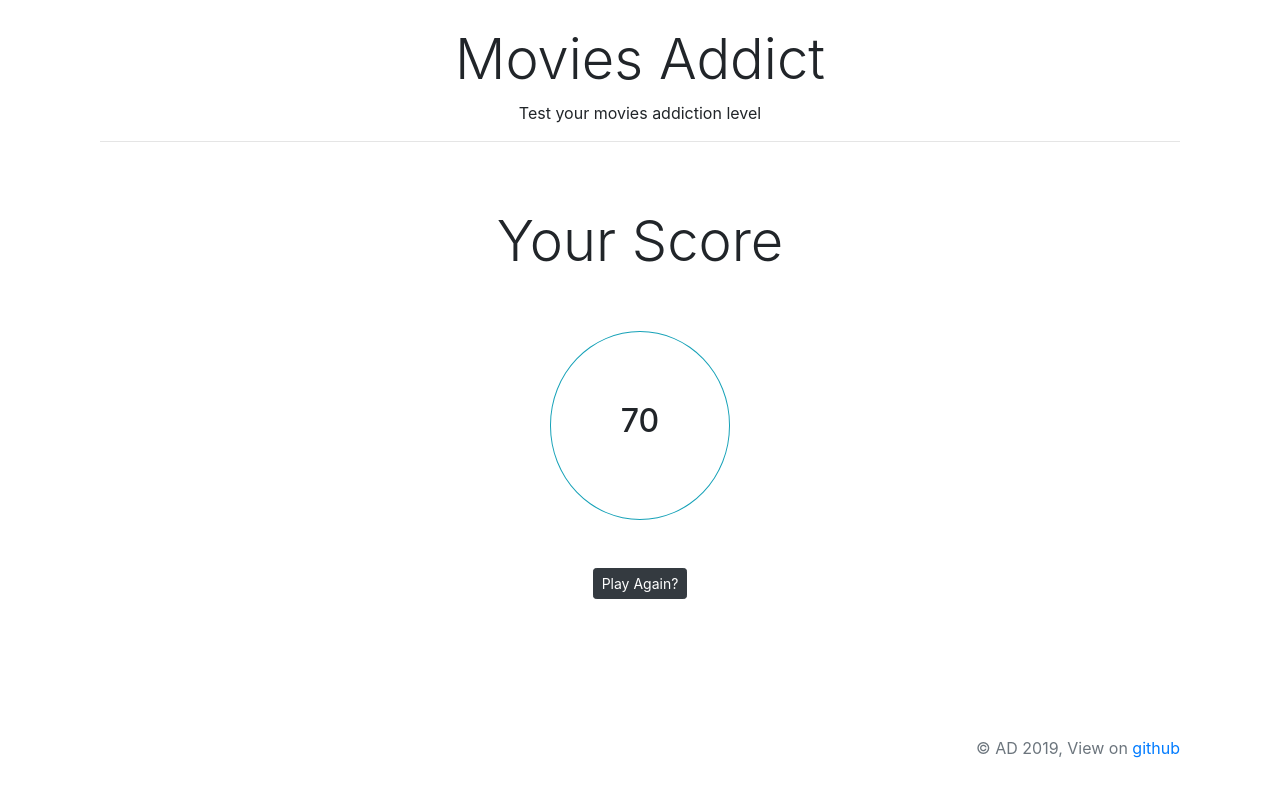
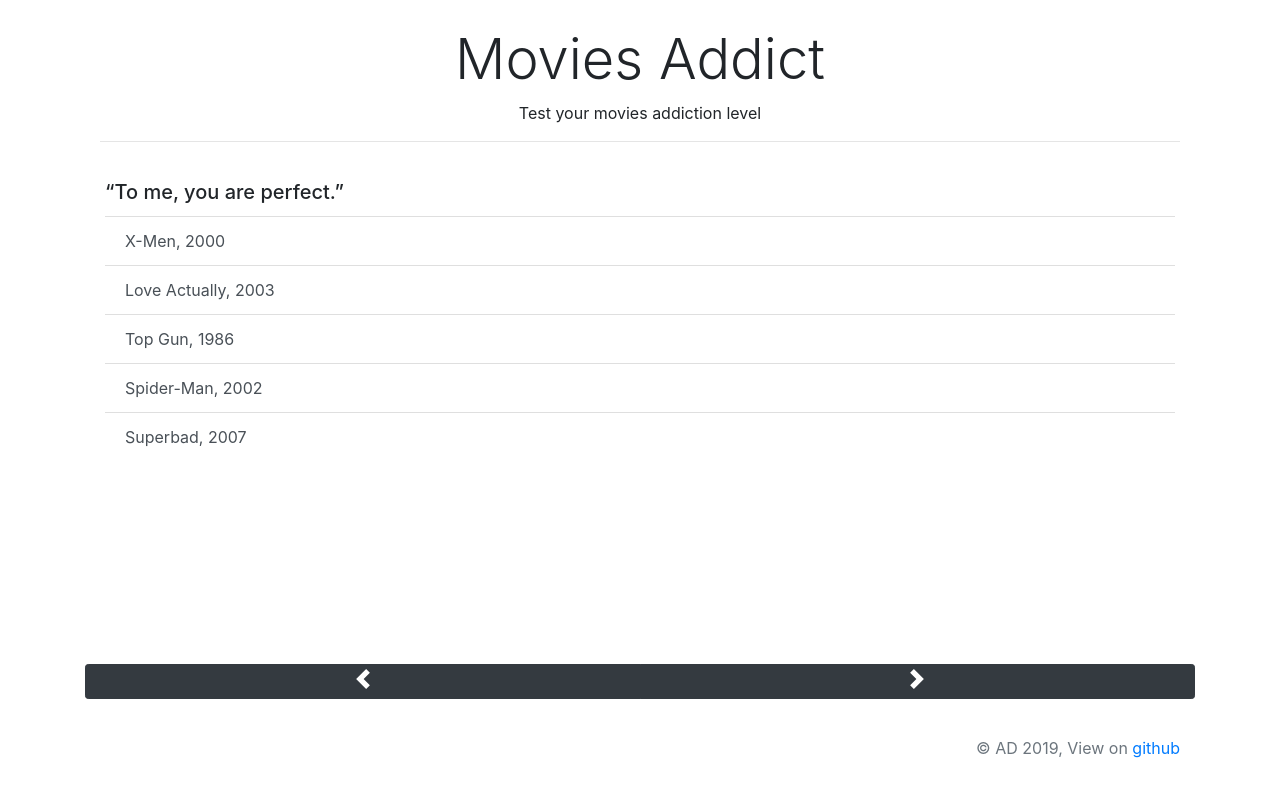
Before and after one commit to AlaaDesouky/movies_addict, a Next.js app: page / in a window 1280 px wide. Shown: the top 796 px of the page. Built offline with nearby package versions, Linux system fonts and the light colour scheme.

Commit message:
Added score logic

```diff
--- a/src/components/App.js
+++ b/src/components/App.js
@@ -1,9 +1,24 @@
+import { useContext } from "react";
+import { MoviesContext } from "../context/MoviesContextController";
+
 import Movie from "./movie/Movie";
 import Score from "./score/Score";
 import Header from "./common/Header";
 import Footer from "./common/Footer";
+import Spinner from "./common/Spinner";
 
 const App = () => {
+  const [
+    movies,
+    currentMovie,
+    moviesList,
+    nextMovie,
+    prevMovie,
+    score,
+    updateScore,
+    step
+  ] = useContext(MoviesContext);
+
   return (
     <>
       <div style={{ height: "100vh" }} className="container">
@@ -12,8 +27,15 @@ const App = () => {
           subtitle="Test your movies addiction level"
         />
         <div style={{ height: "70%" }}>
-          {/* <Movie /> */}
-          <Score score="70" />
+          {movies.length > 0 ? (
+            step < movies.length ? (
+              <Movie />
+            ) : (
+              <Score score={score} />
+            )
+          ) : (
+            <Spinner />
+          )}
         </div>
         <Footer repo="" />
       </div>
--- a/src/components/movie/Movie.js
+++ b/src/components/movie/Movie.js
@@ -5,9 +5,15 @@ import NextPrevButton from "../common/NextPrevButton";
 import MoviesSelectList from "./MoviesSelectList";
 
 const Movie = () => {
-  const [currentMovie, moviesList, nextMovie, prevMovie] = useContext(
-    MoviesContext
-  );
+  const [
+    movies,
+    currentMovie,
+    moviesList,
+    nextMovie,
+    prevMovie,
+    score,
+    updateScore
+  ] = useContext(MoviesContext);
 
   // Create a random selectlist and shuffle it
   let shuffledMoviesList = [];
@@ -20,6 +26,13 @@ const Movie = () => {
     shuffledMoviesList = currentMoviesList.sort(() => Math.random() - 0.5);
   }
 
+  const handleScore = e => {
+    if (e.target.value === currentMovie.movie) {
+      updateScore();
+    }
+    nextMovie();
+  };
+
   return (
     <>
       {currentMovie && (
@@ -30,7 +43,7 @@ const Movie = () => {
               <MoviesSelectList
                 key={index}
                 movie={movie}
-                nextMovie={nextMovie}
+                onClick={handleScore}
               />
             ))}
           </div>
--- a/src/components/movie/MoviesSelectList.js
+++ b/src/components/movie/MoviesSelectList.js
@@ -1,11 +1,11 @@
-const MoviesSelectList = ({ movie, nextMovie }) => {
+const MoviesSelectList = ({ movie, onClick }) => {
   return (
-    <button
+    <input
       className="list-group-item list-group-item-action d-flex justify-content-between align-items-center"
-      onClick={nextMovie}
-    >
-      <em>{movie}</em>
-    </button>
+      onClick={onClick}
+      value={movie}
+      type="button"
+    />
   );
 };
 
--- a/src/context/MoviesContextController.js
+++ b/src/context/MoviesContextController.js
@@ -9,6 +9,7 @@ export const ContextController = ({ children }) => {
   const [moviesList, setMoviesList] = useState([]);
   const [currentMovie, setCurrentMovie] = useState([]);
   const [step, setStep] = useState(0);
+  const [score, setScore] = useState(0);
 
   useEffect(() => {
     let currentMovies = getRandomMovies(10);
@@ -39,9 +40,22 @@ export const ContextController = ({ children }) => {
     }
   };
 
+  const updateScore = () => {
+    setScore(score + 10);
+  };
+
   return (
     <MoviesContext.Provider
-      value={[currentMovie, moviesList, nextMovie, prevMovie]}
+      value={[
+        movies,
+        currentMovie,
+        moviesList,
+        nextMovie,
+        prevMovie,
+        score,
+        updateScore,
+        step
+      ]}
     >
       {children}
     </MoviesContext.Provider>
```
